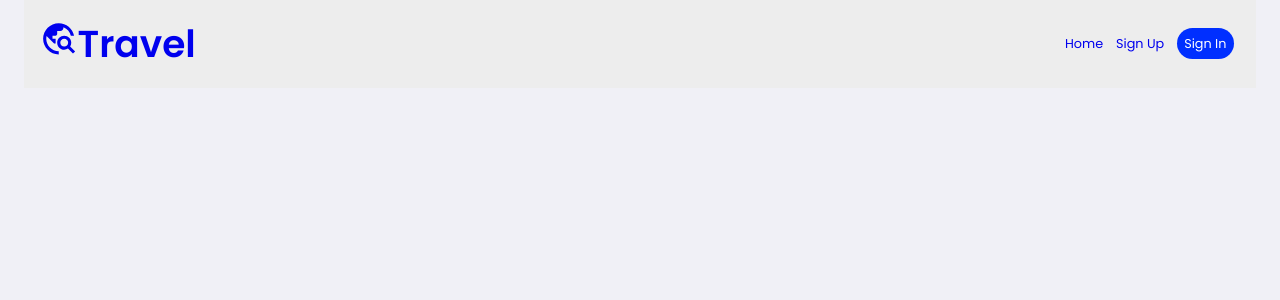
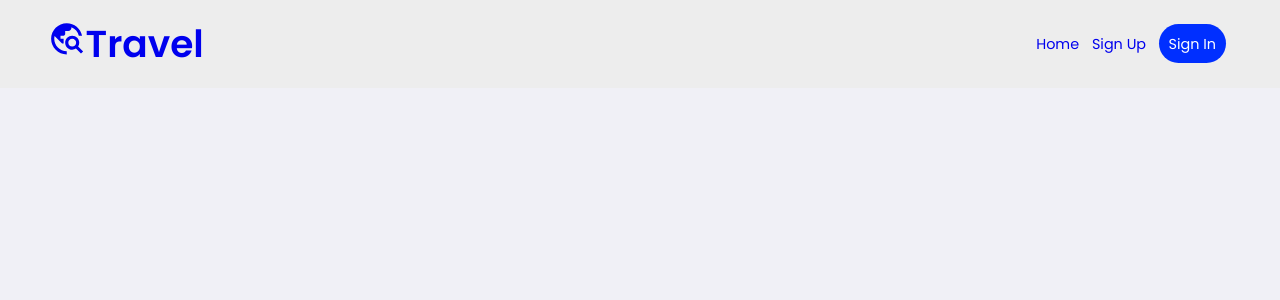
Before and after one commit to duyanh711/travel-tour-booking, a React (Create React App) app: page / in a window 1280 px wide. Shown: the top 300 px of the page. Built offline with nearby package versions, Linux system fonts and the light colour scheme.

Commit message:
display & hidden icon

```diff
--- a/src/App.css
+++ b/src/App.css
@@ -25,7 +25,7 @@
  body {
    font-family: 'Poppins', sans-serif;
    background: var(--bodyColor);
-   font-size: 0.8rem;
+   font-size: 0.9rem;
  }
 
  a {
--- a/src/components/Navbar/Navbar.js
+++ b/src/components/Navbar/Navbar.js
@@ -1,10 +1,19 @@
-import React from 'react'
+import React, { useState } from 'react'
 import './navbar.css'
 import { MdOutlineTravelExplore } from 'react-icons/md'
 import { TbGridDots } from "react-icons/tb"
 import { AiFillCloseCircle } from "react-icons/ai"
 
 const Navbar = () => {
+    const [active, setActive] = useState('navBar')
+    const showNav = () => {
+        setActive('navBar active')
+    }
+
+    const closeNav = () => {
+        setActive('navBar')
+    }
+
     return (
         <section className='navBarSection'>
             <header className='header flex'>
@@ -13,7 +22,7 @@ const Navbar = () => {
                         <h1><MdOutlineTravelExplore className='logo'></MdOutlineTravelExplore>Travel</h1>
                     </a>
                 </div>
-                <div className='navBar'>
+                <div className={active}>
                     <ul className='navLists flex'>
                         <li className='navItem'>
                             <a href='#' className='navLink'>Home</a>
@@ -26,13 +35,13 @@ const Navbar = () => {
                         </li>
                     </ul>
                     <div className='closeNavbar'>
-                        <AiFillCloseCircle className="icon" />
+                        <AiFillCloseCircle onClick={closeNav} className="icon" />
 
                     </div>
 
                 </div>
                 <div className='toggleNavbar'>
-                    <TbGridDots className="icon"></TbGridDots>
+                    <TbGridDots onClick={showNav} className="icon"></TbGridDots>
                 </div>
             </header>
         </section>
--- a/src/components/Navbar/navbar.css
+++ b/src/components/Navbar/navbar.css
@@ -14,15 +14,14 @@
 }
 
 .navBarSection {
-  margin: auto 1.5rem;
+  background: var(--whiteColorDeam);
 }
 
 .header {
   display: flex;
   justify-content: space-between;
-  padding: 1rem;
+  padding: 1rem 3rem;
   width: 100%;
-  background: var(--whiteColorDeam);
 }
 
 .logoDiv {
@@ -44,7 +43,7 @@
 .signIn {
   background: var(--backgroundColor);
   color: var(--whiteColor);
-  padding: 0.45rem;
+  padding: 0.6rem;
   border-radius: 3rem;
 }
 
@@ -71,12 +70,14 @@
     height: max-content;
     width: 60%;
     border-radius: 1rem;
-    top: 6rem;
+    top: -500rem;
     left: 50%;
     transform: translate(-50%);
     z-index: 2000;
     box-shadow: 0 2px 4px rgba(2, 15, 29, 0.904);
-    transition: 0.3s ease-in-out;
+  }
+  .active {
+    top: 6rem;
   }
   .navLists {
     flex-direction: column;
--- a/src/components/Navbar/navbar.scss
+++ b/src/components/Navbar/navbar.scss
@@ -15,15 +15,14 @@
 
 
 .navBarSection {
-    margin: auto 1.5rem;
+    background: var(--whiteColorDeam);
 }
 
 .header {
     display: flex;
     justify-content: space-between;
-    padding: 1rem;
+    padding: 1rem 3rem;
     width: 100%;
-    background: var(--whiteColorDeam);
 }
 
 .logoDiv {
@@ -45,7 +44,7 @@
 .signIn {
     background: var(--backgroundColor);
     color: var(--whiteColor);
-    padding: 0.45rem;
+    padding: 0.6rem;
     border-radius: 3rem;
 }
 
@@ -73,12 +72,16 @@
         height: max-content;
         width: 60%;
         border-radius: 1rem;
-        top: 6rem;
+        top: -500rem;
         left: 50%;
         transform: translate(-50%);
         z-index: 2000;
         box-shadow: 0 2px 4px rgba(2, 15, 29, 0.904);
-        transition: 0.3s ease-in-out;
+
+    }
+
+    .active {
+        top: 6rem;
     }
 
     .navLists {
```
Also changed, not shown: 1 other file (tests, documents, lock files or other folders).
